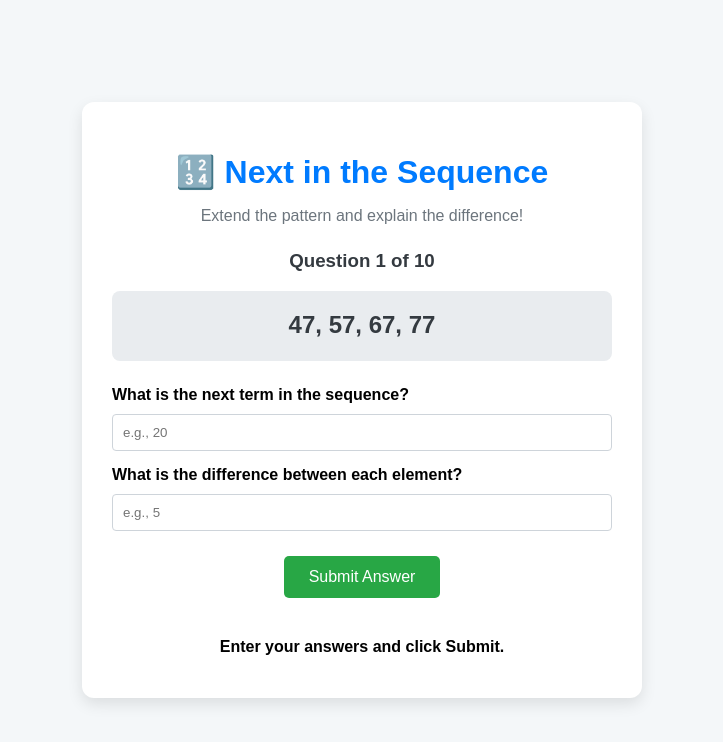
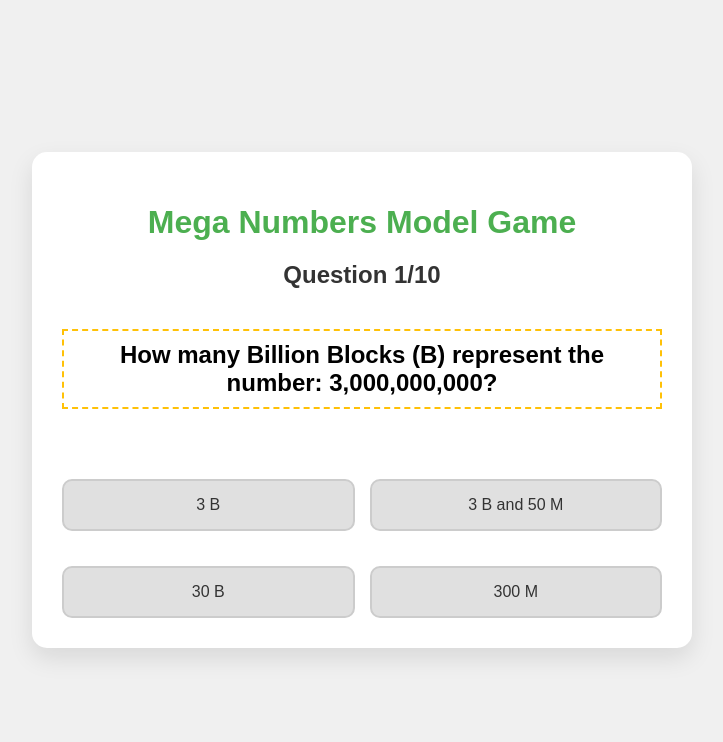
Before and after one commit to Scribble-Works/B7.1.1.1.1, a plain HTML site: page index.html in a window 1280 px wide. Both pictures are taken after a click on the button "Start Game". Shown: the whole page, without its empty margins (278-1001 px from the left). Drawn offline with Linux system fonts and the light colour scheme.

Commit message:
indicator1

```diff
--- a/index.html
+++ b/index.html
@@ -3,47 +3,32 @@
 <head>
     <meta charset="UTF-8">
     <meta name="viewport" content="width=device-width, initial-scale=1.0">
-    <title>Next in the Sequence Game (10 Questions)</title>
+    <title>Mega Numbers Model Game</title>
     <link rel="stylesheet" href="style.css">
 </head>
 <body>
 
     <div class="container">
-        <h1>🔢 Next in the Sequence</h1>
-        <p class="subtitle">Extend the pattern and explain the difference!</p>
+        <h1>Mega Numbers Model Game</h1>
 
-        <div id="start-screen" class="game-screen">
-            <h2>Ready to Test Your Pattern Skills?</h2>
-            <p>You will be given 10 sequences. For each one, identify the next term and the difference (the rule) between the elements.</p>
+        <div id="start-screen" class="screen active">
+            <h2>B7.1.1.1.1: Modeling Quantities > 1,000,000,000</h2>
+            <p>Your goal is to choose the correct model (using Billion Blocks 'B' and Million Blocks 'M') for the given large number. There are 10 questions.</p>
+            <p><strong>Remember:</strong> 1 B = 1,000 M</p>
             <button onclick="startGame()">Start Game</button>
         </div>
 
-        <div id="game-screen" class="game-screen hidden">
-            <h3 id="question-counter">Question 1 of 10</h3>
-            <div class="sequence-display-box">
-                <span id="sequence-display"></span>
-            </div>
-
-            <div class="input-group">
-                <label for="next-term">What is the next term in the sequence?</label>
-                <input type="number" id="next-term" placeholder="e.g., 20">
-            </div>
-
-            <div class="input-group">
-                <label for="difference">What is the difference between each element?</label>
-                <input type="number" id="difference" placeholder="e.g., 5">
-            </div>
-
-            <button onclick="checkAnswer()">Submit Answer</button>
-            <div id="feedback" class="feedback"></div>
+        <div id="quiz-screen" class="screen">
+            <h2 id="question-number">Question 1/10</h2>
+            <p id="question-text"></p>
+            <div id="options-container" class="options-grid">
+                </div>
         </div>
 
-        <div id="results-screen" class="game-screen hidden">
-            <h2>Game Over! 🏆</h2>
-            <p>You completed all 10 questions.</p>
-            <h3 id="final-score">Your final score: 0/10</h3>
-            <p>Great job extending the relations and explaining the differences!</p>
-            <button onclick="startGame()">Play Again</button>
+        <div id="game-over-screen" class="screen">
+            <h2>Game Over! 🥳</h2>
+            <p id="final-score"></p>
+            <button onclick="restartGame()">Play Again</button>
         </div>
     </div>
 
--- a/script.js
+++ b/script.js
@@ -1,120 +1,163 @@
-const TOTAL_QUESTIONS = 10;
-let currentQuestion = 0;
+// Game data based on the design plan
+const questions = [
+    {
+        number: 3000000000,
+        question: "How many Billion Blocks (B) represent the number:",
+        correctAnswer: "3 B",
+        options: ["3 B", "300 M", "3 B and 50 M", "30 B"]
+    },
+    {
+        number: 1500000000,
+        question: "Select the correct representation for the number:",
+        correctAnswer: "1 B and 500 M",
+        options: ["15 M", "1 B and 5 M", "1 B and 500 M", "15 B"]
+    },
+    {
+        number: 2100000000,
+        question: "Select the correct representation for the number:",
+        correctAnswer: "2 B and 100 M",
+        options: ["2 B and 100 M", "21 B", "2 B and 10 M", "210 M"]
+    },
+    {
+        number: 4000000000,
+        question: "How many Billion Blocks (B) represent the number:",
+        correctAnswer: "4 B",
+        options: ["4 B", "400 M", "40 B", "4 B and 1 M"]
+    },
+    {
+        number: 1005000000,
+        question: "Select the correct representation for the number:",
+        correctAnswer: "1 B and 5 M",
+        options: ["1 B and 50 M", "1 B and 5 M", "1 B and 500 M", "10 B and 5 M"]
+    },
+    {
+        number: 3250000000,
+        question: "Select the correct representation for the number:",
+        correctAnswer: "3 B and 250 M",
+        options: ["3 B and 25 M", "32 B and 5 M", "3 B and 250 M", "3 B and 205 M"]
+    },
+    {
+        number: 1999000000,
+        question: "Select the representation for the number:",
+        correctAnswer: "1 B and 999 M",
+        options: ["2 B", "1 B and 99 M", "1 B and 999 M", "19 B and 99 M"]
+    },
+    {
+        number: 5000000000,
+        question: "How many Billion Blocks (B) represent the number:",
+        correctAnswer: "5 B",
+        options: ["5 B", "50 M", "50 B", "5 B and 5 M"]
+    },
+    {
+        number: 2020000000,
+        question: "Select the correct representation for the number:",
+        correctAnswer: "2 B and 20 M",
+        options: ["2 B and 200 M", "2 B and 20 M", "22 B", "20 B and 2 M"]
+    },
+    {
+        number: 4500000000,
+        question: "Select the correct representation for the number:",
+        correctAnswer: "4 B and 500 M",
+        options: ["4 B and 5 M", "450 M", "4 B and 50 M", "4 B and 500 M"]
+    }
+];
+
+let currentQuestionIndex = 0;
 let score = 0;
-let currentSequence = [];
-let correctNextTerm = 0;
-let correctDifference = 0;
 
-// --- SCREEN MANAGEMENT ---
-
-function showScreen(id) {
-    // Hide all screens
-    document.getElementById('start-screen').classList.add('hidden');
-    document.getElementById('game-screen').classList.add('hidden');
-    document.getElementById('results-screen').classList.add('hidden');
-
-    // Show the requested screen
-    document.getElementById(id).classList.remove('hidden');
+// Function to shuffle an array (for randomizing options)
+function shuffleArray(array) {
+    for (let i = array.length - 1; i > 0; i--) {
+        const j = Math.floor(Math.random() * (i + 1));
+        [array[i], array[j]] = [array[j], array[i]];
+    }
 }
 
-function startGame() {
-    currentQuestion = 0;
-    score = 0;
-    generateNewSequence();
-    showScreen('game-screen');
+// Function to switch between screens
+function switchScreen(id) {
+    document.querySelectorAll('.screen').forEach(screen => {
+        screen.classList.remove('active');
+    });
+    document.getElementById(id).classList.add('active');
 }
 
-function endGame() {
-    document.getElementById('final-score').textContent = `Your final score: ${score}/${TOTAL_QUESTIONS}`;
-    showScreen('results-screen');
+// Start the game
+function startGame() {
+    currentQuestionIndex = 0;
+    score = 0;
+    // Optional: Shuffle the question order at the start
+    // shuffleArray(questions);
+    switchScreen('quiz-screen');
+    loadQuestion();
 }
 
-// --- GAME LOGIC ---
-
-function generateNewSequence() {
-    // Increment question counter and check if the game is over
-    currentQuestion++;
-    if (currentQuestion > TOTAL_QUESTIONS) {
-        endGame();
+// Load the current question onto the screen
+function loadQuestion() {
+    if (currentQuestionIndex >= questions.length) {
+        gameOver();
         return;
     }
 
-    // Update question display
-    document.getElementById('question-counter').textContent = `Question ${currentQuestion} of ${TOTAL_QUESTIONS}`;
+    const q = questions[currentQuestionIndex];
 
-    // 1. Determine the difference (the rule)
-    // Random difference between 2 and 10, positive or negative
-    let difference = Math.floor(Math.random() * 9) + 2;
-    if (Math.random() < 0.5) {
-        difference = -difference;
+    document.getElementById('question-number').textContent = `Question ${currentQuestionIndex + 1}/${questions.length}`;
+    document.getElementById('question-text').textContent = `${q.question} ${q.number.toLocaleString()}?`;
+
+    const optionsContainer = document.getElementById('options-container');
+    optionsContainer.innerHTML = ''; // Clear previous options
+
+    // Shuffle options before display
+    let shuffledOptions = [...q.options];
+    shuffleArray(shuffledOptions);
+
+    shuffledOptions.forEach(option => {
+        const button = document.createElement('button');
+        button.classList.add('option-button');
+        button.textContent = option;
+        button.onclick = () => selectOption(button, option, q.correctAnswer);
+        optionsContainer.appendChild(button);
+    });
+}
+
+// Handle option selection
+function selectOption(selectedButton, selectedAnswer, correctAnswer) {
+    // Disable all options after selection
+    document.querySelectorAll('.option-button').forEach(button => {
+        button.disabled = true;
+        // Highlight correct and incorrect answers
+        if (button.textContent === correctAnswer) {
+            button.classList.add('correct');
+        } else if (button === selectedButton) {
+            button.classList.add('incorrect');
+        }
+    });
+
+    // Check if the answer is correct
+    if (selectedAnswer === correctAnswer) {
+        score++;
     }
 
-    // 2. Determine the starting number
-    let startTerm = Math.floor(Math.random() * 50) + 5;
-
-    // 3. Generate the first 4 terms of the sequence
-    currentSequence = [];
-    let term = startTerm;
-    for (let i = 0; i < 4; i++) {
-        currentSequence.push(term);
-        term += difference;
-    }
-
-    // 4. Calculate the correct answers
-    correctNextTerm = term;
-    correctDifference = difference;
-
-    // 5. Display the sequence
-    document.getElementById('sequence-display').textContent = currentSequence.join(', ');
-
-    // 6. Reset input fields and feedback
-    document.getElementById('next-term').value = '';
-    document.getElementById('difference').value = '';
-    document.getElementById('feedback').textContent = 'Enter your answers and click Submit.';
-    document.getElementById('feedback').className = 'feedback';
+    // Move to the next question after a short delay
+    setTimeout(() => {
+        currentQuestionIndex++;
+        loadQuestion();
+    }, 1000); // 1 second delay to see the result
 }
 
-function checkAnswer() {
-    const userNextTerm = parseFloat(document.getElementById('next-term').value);
-    const userDifference = parseFloat(document.getElementById('difference').value);
-    const feedbackElement = document.getElementById('feedback');
-
-    if (isNaN(userNextTerm) || isNaN(userDifference)) {
-        feedbackElement.textContent = 'Please enter numbers in both fields before submitting.';
-        feedbackElement.className = 'feedback incorrect';
-        return;
-    }
-
-    const isNextTermCorrect = userNextTerm === correctNextTerm;
-    const isDifferenceCorrect = userDifference === correctDifference;
-
-    let message = '';
-    let isCorrect = false;
-
-    if (isNextTermCorrect && isDifferenceCorrect) {
-        message = `🎉 Correct! The next term is ${correctNextTerm} and the rule is to add ${correctDifference} to the preceding term.`;
-        feedbackElement.className = 'feedback correct';
-        score++;
-        isCorrect = true;
-    } else {
-        let errorParts = [];
-        if (!isNextTermCorrect) {
-            errorParts.push(`Next Term is incorrect (Should be ${correctNextTerm})`);
-        }
-        if (!isDifferenceCorrect) {
-            errorParts.push(`Rule/Difference is incorrect (Should be ${correctDifference})`);
-        }
-
-        message = `❌ Incorrect! ${errorParts.join(' | ')}`;
-        feedbackElement.className = 'feedback incorrect';
-    }
-
-    // Display feedback
-    feedbackElement.textContent = message;
-
-    // Wait a moment before moving to the next question
-    setTimeout(generateNewSequence, 2500); // 2.5 second delay
+// End the game and show final score
+function gameOver() {
+    document.getElementById('final-score').textContent =
+        `You scored ${score} out of ${questions.length}!`;
+    switchScreen('game-over-screen');
 }
 
-// Initialize to the start screen when the page loads
-window.onload = () => showScreen('start-screen');
+// Restart the game (called from Game Over screen)
+function restartGame() {
+    // Resets the state and shows the start screen
+    switchScreen('start-screen');
+}
+
+// Initialize the game to show the start screen on load
+document.addEventListener('DOMContentLoaded', () => {
+    switchScreen('start-screen');
+});
--- a/style.css
+++ b/style.css
@@ -1,111 +1,107 @@
+:root {
+    --primary-color: #4CAF50; /* Green */
+    --secondary-color: #FFC107; /* Amber */
+    --background-color: #f0f0f0;
+    --text-color: #333;
+    --card-bg: #fff;
+}
+
 body {
-    font-family: Arial, sans-serif;
+    font-family: 'Arial', sans-serif;
+    background-color: var(--background-color);
+    color: var(--text-color);
     display: flex;
     justify-content: center;
     align-items: center;
     min-height: 100vh;
     margin: 0;
-    background-color: #f4f7f9;
 }
 
 .container {
-    background-color: #ffffff;
+    background-color: var(--card-bg);
     padding: 30px;
-    border-radius: 12px;
-    box-shadow: 0 6px 15px rgba(0, 0, 0, 0.1);
+    border-radius: 15px;
+    box-shadow: 0 10px 25px rgba(0, 0, 0, 0.1);
     width: 90%;
-    max-width: 500px;
+    max-width: 600px;
     text-align: center;
 }
 
 h1 {
-    color: #007bff;
-    margin-bottom: 5px;
+    color: var(--primary-color);
+    margin-bottom: 20px;
 }
 
-.subtitle {
-    color: #6c757d;
-    margin-bottom: 25px;
+h2 {
+    color: var(--text-color);
 }
 
-.hidden {
-    display: none !important;
+/* Screen Management */
+.screen {
+    display: none;
 }
 
-/* Screen Styling */
-.game-screen h2 {
-    color: #28a745;
-}
-.game-screen h3 {
-    margin-top: 5px;
-    color: #343a40;
-}
-
-/* Sequence Display */
-.sequence-display-box {
-    background-color: #e9ecef;
-    padding: 20px 10px;
-    margin-bottom: 25px;
-    border-radius: 8px;
-    font-size: 1.5em;
-    font-weight: bold;
-    color: #343a40;
-    min-height: 30px;
-}
-
-/* Input Fields */
-.input-group {
-    text-align: left;
-    margin-bottom: 15px;
-}
-
-label {
+.screen.active {
     display: block;
-    margin-bottom: 5px;
-    font-weight: 600;
-}
-
-input[type="number"] {
-    width: 100%;
-    padding: 10px;
-    margin-top: 5px;
-    border: 1px solid #ced4da;
-    border-radius: 4px;
-    box-sizing: border-box;
 }
 
 /* Buttons */
 button {
-    background-color: #28a745;
+    background-color: var(--primary-color);
     color: white;
+    padding: 12px 25px;
     border: none;
-    padding: 12px 25px;
-    margin: 10px 5px;
-    border-radius: 5px;
+    border-radius: 8px;
     cursor: pointer;
-    font-size: 1em;
-    transition: background-color 0.3s;
+    font-size: 1.1em;
+    margin-top: 20px;
+    transition: background-color 0.3s ease;
 }
 
 button:hover {
-    background-color: #218838;
+    background-color: #45a049;
 }
 
-/* Feedback */
-#feedback {
-    margin-top: 20px;
-    padding: 10px;
-    border-radius: 5px;
-    font-weight: bold;
-    min-height: 20px;
+/* Options Grid */
+.options-grid {
+    display: grid;
+    grid-template-columns: 1fr 1fr;
+    gap: 15px;
+    margin-top: 30px;
 }
 
-.correct {
-    background-color: #d4edda;
-    color: #155724;
+.option-button {
+    background-color: #e0e0e0;
+    color: var(--text-color);
+    padding: 15px;
+    border: 2px solid #ccc;
+    border-radius: 10px;
+    cursor: pointer;
+    font-size: 1em;
+    transition: background-color 0.2s, border-color 0.2s;
 }
 
-.incorrect {
-    background-color: #f8d7da;
-    color: #721c24;
+.option-button:hover {
+    background-color: #d0d0d0;
+    border-color: var(--primary-color);
 }
+
+.option-button.correct {
+    background-color: #c8e6c9; /* Light Green for Correct */
+    border-color: var(--primary-color);
+}
+
+.option-button.incorrect {
+    background-color: #ffcdd2; /* Light Red for Incorrect */
+    border-color: #F44336; /* Red */
+}
+
+#question-text {
+    font-size: 1.5em;
+    font-weight: bold;
+    color: #000;
+    margin: 20px 0;
+    padding: 10px;
+    border: 2px dashed var(--secondary-color);
+    display: inline-block;
+}
```
